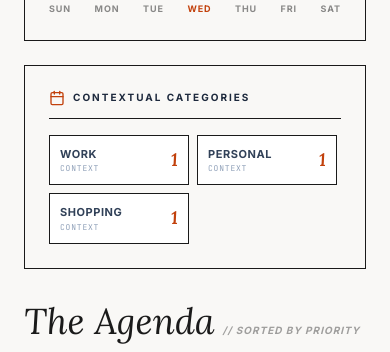
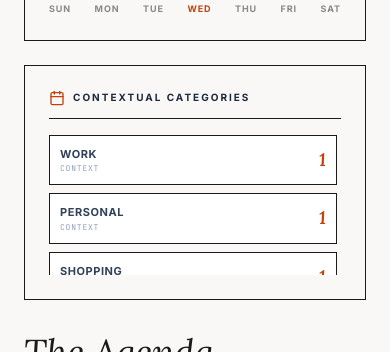
Before and after one commit to JenilGajjar20/smart-task, a React (Vite) app: page / in a window 390 px wide. Shown: the part 1620-1972 px from the top of the page. Built offline with nearby package versions, Linux system fonts and the light colour scheme; no server answers; the database is empty; a web font is replaced by a local one.

Commit message:
feat: add favicon and improve dashboard responsiveness
- Add favicon to the application
- Update dashboard category grid layout for better responsiveness
- Remove redundant min-height from task list container

```diff
--- a/index.html
+++ b/index.html
@@ -3,6 +3,7 @@
   <head>
     <meta charset="UTF-8" />
     <meta name="viewport" content="width=device-width, initial-scale=1.0" />
+    <link rel="icon" type="image/png" href="/src/assets/images/favicon_1780478792637.png" />
     <title>SmartTask | Elegant Task Management</title>
   </head>
   <body>
--- a/src/components/Dashboard.tsx
+++ b/src/components/Dashboard.tsx
@@ -296,14 +296,14 @@ export default function Dashboard({ tasks, onSelectTab, activeTab }: DashboardPr
           {activeCategories.length === 0 ? (
             <div className="py-8 text-center text-xs text-slate-400 italic">No active category loads.</div>
           ) : (
-            <div className="grid grid-cols-2 gap-2 max-h-[140px] overflow-y-auto pr-1">
+            <div className="grid grid-cols-1 sm:grid-cols-2 md:grid-cols-1 xl:grid-cols-2 gap-2 max-h-[140px] overflow-y-auto pr-1">
               {activeCategories.map(([cat, count]) => (
-                <div key={cat} className="flex items-center justify-between p-2.5 bg-white border border-[#1A1A1A] rounded-none">
-                  <div className="flex flex-col">
-                    <span className="text-[11px] font-bold uppercase tracking-wider text-slate-700">{cat}</span>
+                <div key={cat} className="flex items-center justify-between p-2.5 bg-white border border-[#1A1A1A] rounded-none gap-2">
+                  <div className="flex flex-col min-w-0">
+                    <span className="text-[11px] font-bold uppercase tracking-wider text-slate-700 truncate" title={cat}>{cat}</span>
                     <span className="text-[8px] text-slate-400 uppercase tracking-widest font-mono">Context</span>
                   </div>
-                  <span className="text-lg font-serif italic text-[#C2410C] font-semibold">{count}</span>
+                  <span className="text-lg font-serif italic text-[#C2410C] font-semibold shrink-0">{count}</span>
                 </div>
               ))}
             </div>
--- a/src/components/TaskList.tsx
+++ b/src/components/TaskList.tsx
@@ -426,7 +426,7 @@ export default function TaskList({
           </div>
         </div>
       ) : viewMode === 'standard' ? (
-        <div className="space-y-px bg-[#1A1A1A] min-h-[150px]">
+        <div className="space-y-px bg-[#1A1A1A]">
           <div className="space-y-px">
             <AnimatePresence mode="popLayout">
               {processedTasks.map((task) => renderTaskItem(task))}
```
Also changed, not shown: src/assets/images/favicon_1780478792637.png (added).
